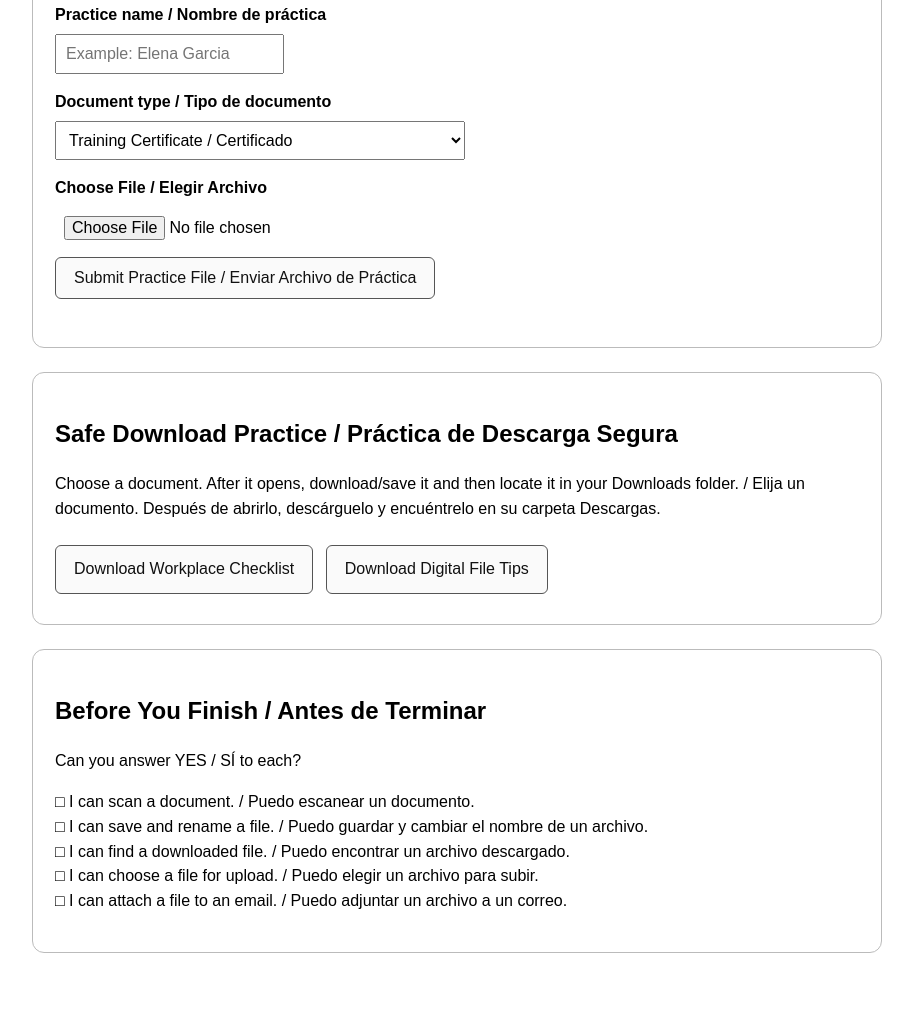
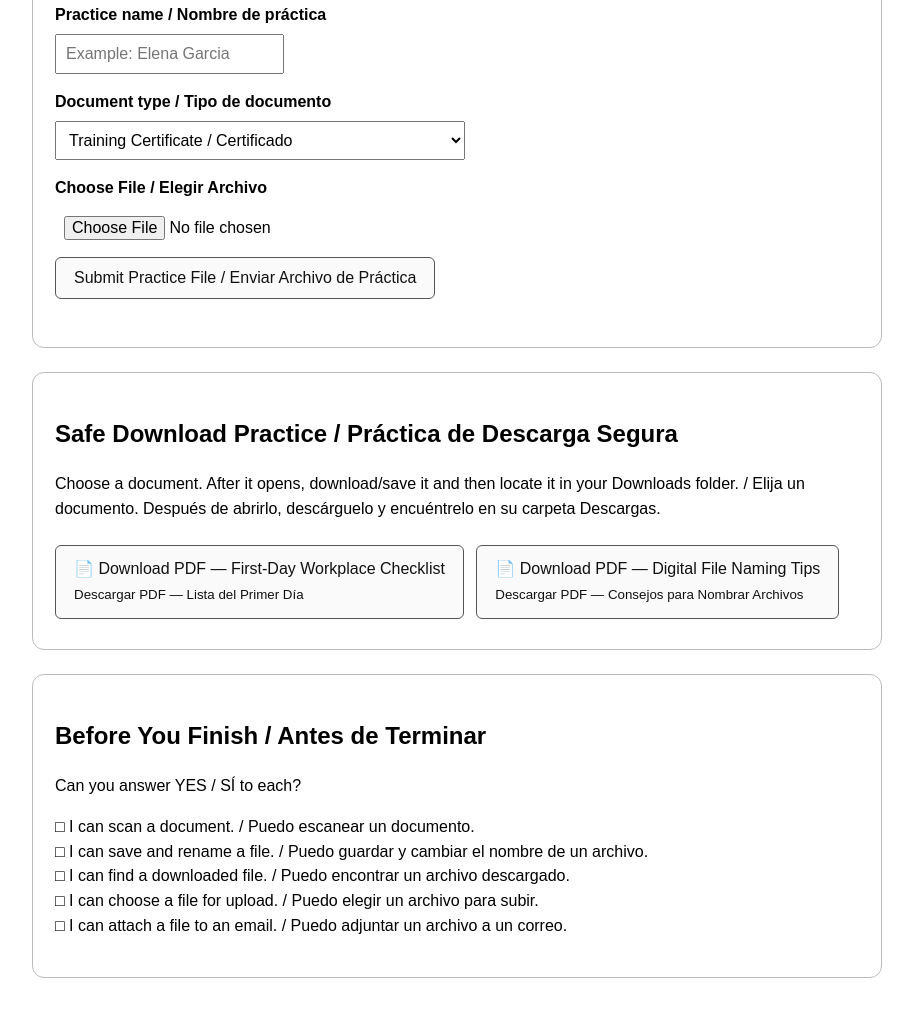
Before and after one commit to Jessica-Dennis2/digital-literacy-practice, a plain HTML site: page index.html in a window 1280 px wide. Shown: the part 1090-2103 px from the top of the page, without its empty margins (183-1096 px from the left). Before the commit the page ends 2078 px from the top, so only its background shows below. Drawn offline with Linux system fonts and the light colour scheme.

Commit message:
Link practice portal to downloadable PDFs

```diff
--- a/index.html
+++ b/index.html
@@ -14,6 +14,6 @@
 <div class="card"><h2>Practice Upload / Práctica de Subir Archivos</h2><p><b>Scenario / Situación:</b> Your employer asks you to upload a document to an employee portal. / Su empleador le pide subir un documento a un portal de empleados.</p>
 <form onsubmit="practice(event)"><label>Practice name / Nombre de práctica</label><input required placeholder="Example: Elena Garcia"><label>Document type / Tipo de documento</label><select><option>Training Certificate / Certificado</option><option>Résumé / Currículum</option><option>Job Application Cover Sheet / Portada</option><option>Emergency Contact Form / Contacto de emergencia</option><option>Other / Otro</option></select><label for="file">Choose File / Elegir Archivo</label><input id="file" type="file" accept=".pdf,.jpg,.jpeg,.png" required><br><button type="submit">Submit Practice File / Enviar Archivo de Práctica</button></form><div id="result"></div></div>
 <div class="card"><h2>Safe Download Practice / Práctica de Descarga Segura</h2><p>Choose a document. After it opens, download/save it and then locate it in your Downloads folder. / Elija un documento. Después de abrirlo, descárguelo y encuéntrelo en su carpeta Descargas.</p>
-<a class="download" href="workplace-checklist.html" download="First-Day-Workplace-Checklist.html">Download Workplace Checklist</a>
-<a class="download" href="digital-file-tips.html" download="Digital-File-Tips.html">Download Digital File Tips</a></div>
+<a class="download" href="first-day-workplace-checklist.pdf" download="First-Day-Workplace-Checklist.pdf">📄 Download PDF — First-Day Workplace Checklist<br><small>Descargar PDF — Lista del Primer Día</small></a>
+<a class="download" href="digital-file-naming-tips.pdf" download="Digital-File-Naming-Tips.pdf">📄 Download PDF — Digital File Naming Tips<br><small>Descargar PDF — Consejos para Nombrar Archivos</small></a></div>
 <div class="card"><h2>Before You Finish / Antes de Terminar</h2><p>Can you answer YES / SÍ to each?</p><p>□ I can scan a document. / Puedo escanear un documento.<br>□ I can save and rename a file. / Puedo guardar y cambiar el nombre de un archivo.<br>□ I can find a downloaded file. / Puedo encontrar un archivo descargado.<br>□ I can choose a file for upload. / Puedo elegir un archivo para subir.<br>□ I can attach a file to an email. / Puedo adjuntar un archivo a un correo.</p></div></body></html>
```
